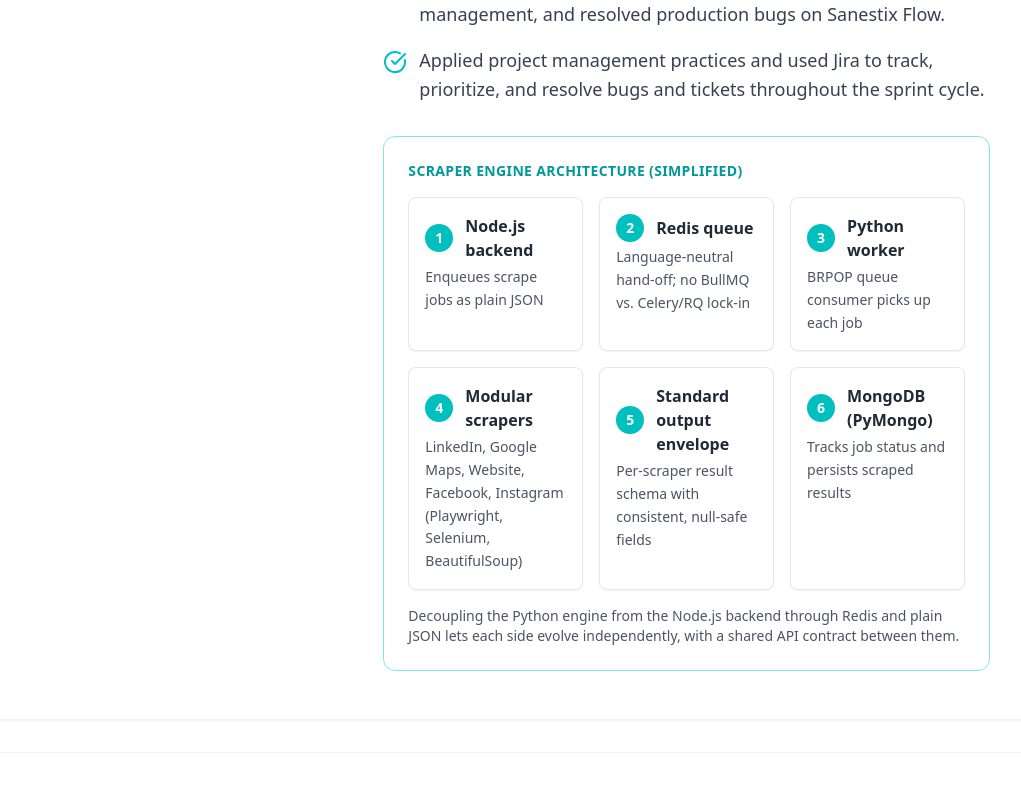
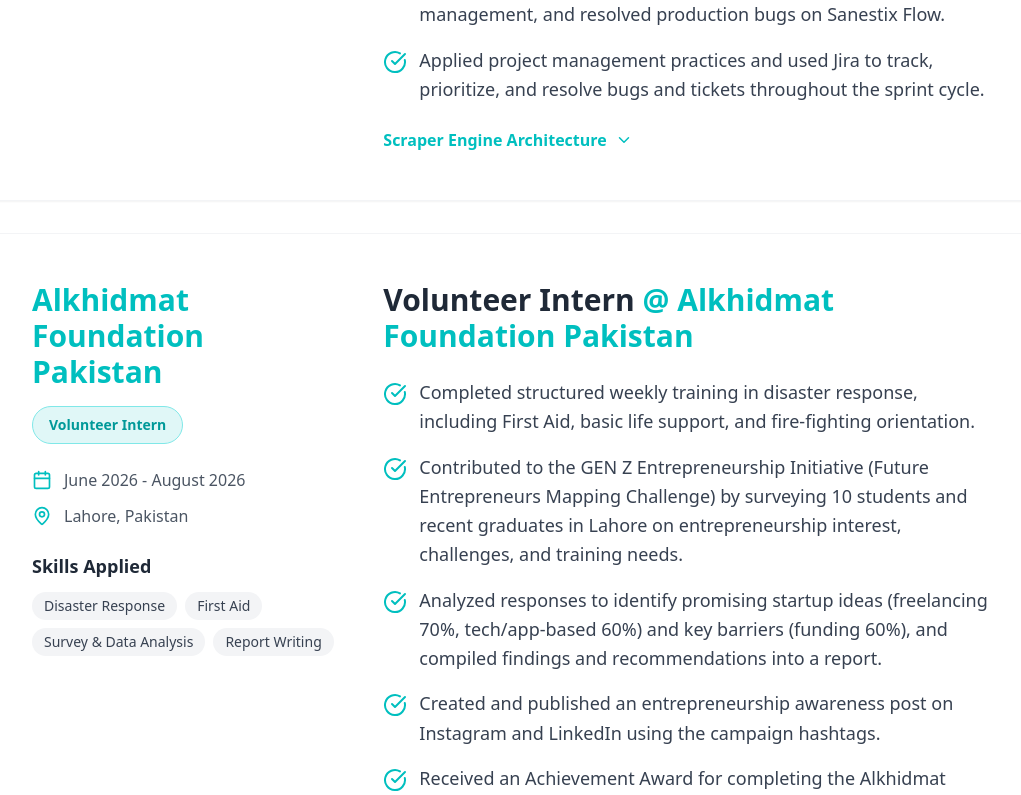
Before and after one commit to Abdullah-070/portfolio, a Next.js app: page /portfolio/experience in a window 1280 px wide. Shown: the part 865-1660 px from the top of the page, without its empty margins (129-1150 px from the left). Built offline with nearby package versions, Linux system fonts and the light colour scheme.

Commit message:
Add files via upload

```diff
--- a/src/components/ScraperArchitecture.tsx
+++ b/src/components/ScraperArchitecture.tsx
@@ -1,4 +1,7 @@
-import React from "react";
+"use client";
+
+import React, { useState } from "react";
+import { ChevronDown } from "lucide-react";
 
 const steps = [
   {
@@ -28,8 +31,31 @@
 ];
 
 const ScraperArchitecture = () => {
+  const [open, setOpen] = useState(false);
+
   return (
-    <figure className="mt-8 rounded-xl border border-primary-200 bg-primary-50/50 p-5 lg:p-6">
+    <div className="mt-6">
+      <button
+        type="button"
+        onClick={() => setOpen((v) => !v)}
+        aria-expanded={open}
+        aria-controls="scraper-architecture"
+        className="inline-flex items-center gap-2 text-base font-semibold text-primary-600 hover:text-primary-700 transition-colors duration-200"
+      >
+        Scraper Engine Architecture
+        <ChevronDown
+          size={18}
+          className={`transition-transform duration-300 ${
+            open ? "rotate-180" : ""
+          }`}
+        />
+      </button>
+
+      {open && (
+        <figure
+          id="scraper-architecture"
+          className="mt-4 rounded-xl border border-primary-200 bg-primary-50/50 p-5 lg:p-6 animate-fade-in-up"
+        >
           <figcaption className="mb-4 text-sm font-semibold uppercase tracking-wide text-primary-700">
             Scraper engine architecture (simplified)
           </figcaption>
@@ -46,25 +72,21 @@
                   </span>
                   <h4 className="font-semibold text-gray-800">{step.title}</h4>
                 </div>
-            <p className="text-sm text-gray-600 leading-relaxed">{step.note}</p>
-            {i < steps.length - 1 && (
-              <span
-                aria-hidden="true"
-                className="absolute -bottom-4 left-1/2 -translate-x-1/2 text-primary-600 sm:hidden"
-              >
-                ↓
-              </span>
-            )}
+                <p className="text-sm text-gray-600 leading-relaxed">
+                  {step.note}
+                </p>
               </li>
             ))}
           </ol>
 
           <p className="mt-4 text-sm text-gray-600">
-        Decoupling the Python engine from the Node.js backend through Redis and
-        plain JSON lets each side evolve independently, with a shared API
-        contract between them.
+            Decoupling the Python engine from the Node.js backend through Redis
+            and plain JSON lets each side evolve independently, with a shared
+            API contract between them.
           </p>
         </figure>
+      )}
+    </div>
   );
 };
 
```
Lines whose indentation alone changed are shown as unchanged.
